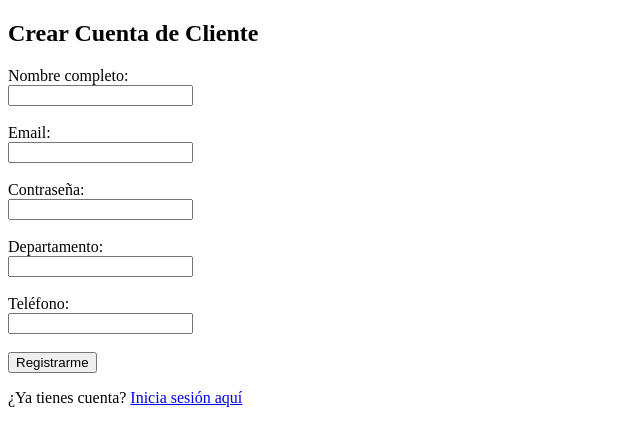
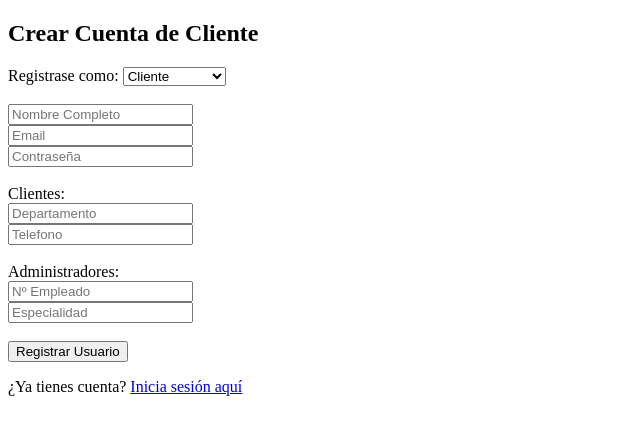
Before and after one commit to Abel-Sanz-Alapont/Gestor_Incidencias, a PHP site: page /views/registro.php in a window 1280 px wide. Shown: the top 446 px of the page, without its empty margins (0-640 px from the left). Run offline with PHP 8.4, Linux system fonts and the light colour scheme.

Commit message:
Restructuracion del formualrio de Registros Usuarios

```diff
--- a/views/registro.php
+++ b/views/registro.php
@@ -10,32 +10,26 @@
         <h2>Crear Cuenta de Cliente</h2>
 
         <form action="index.php?accion=registro" method="POST">
-            <div>
-                <label for="nombre">Nombre completo:</label><br>
-                <input type="text" name="nombre" id="nombre" required>
-            </div>
+            <label>Registrase como:</label>
+            <select name="rol" id="rol">
+                <option value="cliente">Cliente</option>
+                <option value="administrador">administrador</option>
+            </select><br>
+                <br>
+                <input type="text" name="nombre" required placeholder="Nombre Completo"><br>
+                <input type="email" name="email"  required placeholder="Email"><br>
+                <input type="password" name="password"  required placeholder="Contraseña"><br>
+
             <br>
-            <div>
-                <label for="email">Email:</label><br>
-                <input type="email" name="email" id="email" required>
-            </div>
+                <label>Clientes:</label><br>
+                <input type="text" name="departamento" placeholder="Departamento"><br>
+                <input type="text" name="telefono"  placeholder="Telefono"><br>
             <br>
-            <div>
-                <label for="password">Contraseña:</label><br>
-                <input type="password" name="password" id="password" required>
-            </div>
+                <label>Administradores:</label><br>
+                <input type="text" name="numero_empleado" placeholder="Nº Empleado"><br>
+                <input type="text" name="especialidad" placeholder="Especialidad"><br>
             <br>
-            <div>
-                <label for="departamento">Departamento:</label><br>
-                <input type="text" name="departamento" id="departamento">
-            </div>
-            <br>
-            <div>
-                <label for="telefono">Teléfono:</label><br>
-                <input type="text" name="telefono" id="telefono">
-            </div>
-            <br>
-            <button type="submit">Registrarme</button>
+            <button type="submit">Registrar Usuario</button>
         </form>
 
         <div>
```
